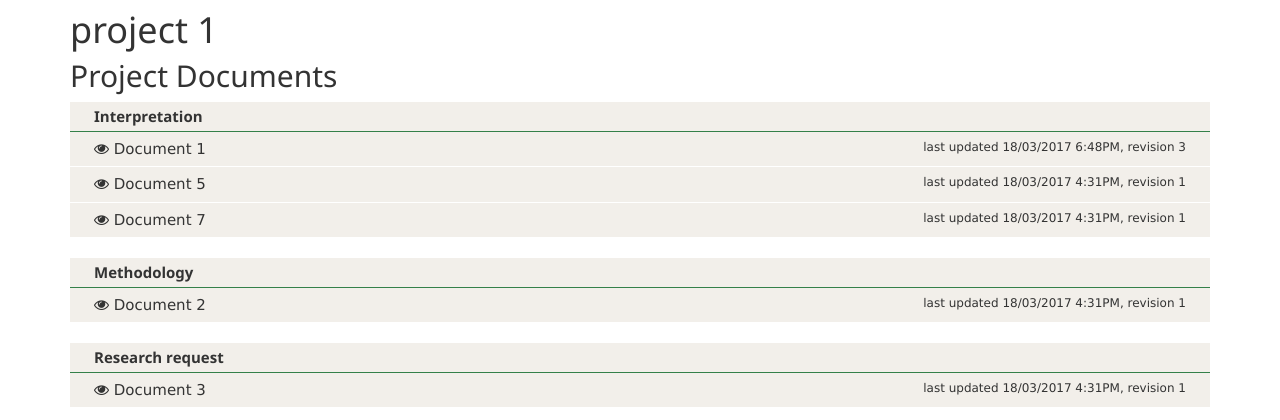
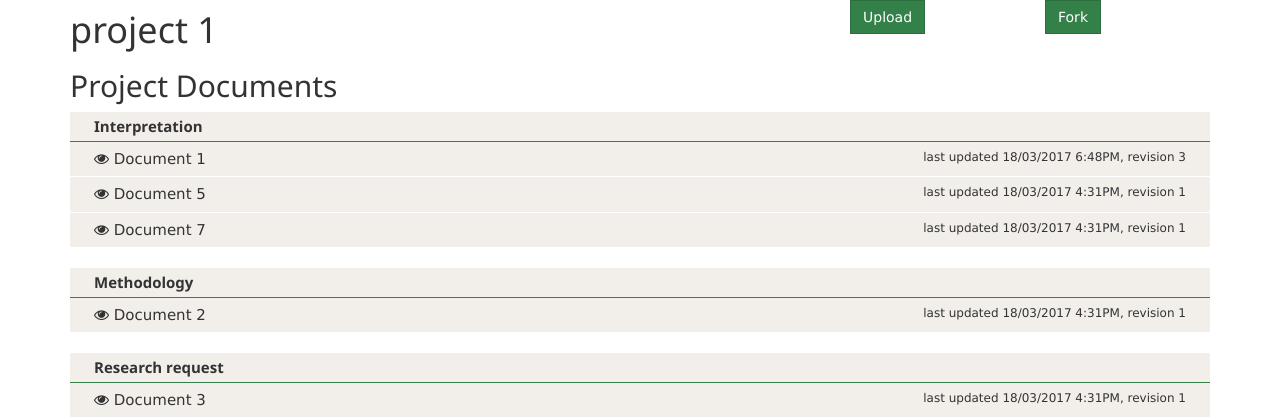
Before and after one commit to WeScience/WeScience, a Flask app: page /project/1 in a window 1280 px wide. Shown: the part 102-522 px from the top of the page. Run offline with Flask 2, Linux system fonts and the light colour scheme; data comes from the database, SQL or seed files in the repository; parts of the project's set-up code (start-up, migrations or seed data) failed here and were passed over; some libraries are stand-ins or nearby versions.

Commit message:
The final count down

```diff
--- a/assets/js/app.js
+++ b/assets/js/app.js
@@ -11,6 +11,9 @@ import project from './pages/project';
 import event from './pages/event';
 import login from './components/login';
 import menu from './components/menu';
+import * from './pages/fork';
+
+
 // We need to expose jQuery as global variable
 window.jQuery = window.$ = $;
 
@@ -21,6 +24,9 @@ mainNav().init();
 login().init();
 menu().init();
 
+fork().init();
+fork().forked();
+
 if ($('.dashboard-page').length) dashboard().init();
 if ($('.home-page').length) home().init();
 if ($('.profile-page').length) profile().init();
--- a/templates/common/menu.html
+++ b/templates/common/menu.html
@@ -39,8 +39,8 @@
             </span>
         </li>
         <li>
-          <span id="log-out" class="nav-link textLight btn-scroll" data-toggle="collapse" data-target=".navbar-collapse.in">
-              <a href="#log-out">Log out</a>
+          <span class="nav-link textLight btn-scroll" data-toggle="collapse" data-target=".navbar-collapse.in">
+              <a id="log-out" href="/">Log out</a>
             </span>
         </li>
     </ul>
--- a/templates/project.html
+++ b/templates/project.html
@@ -2,10 +2,24 @@
 {% block body %}
 
 <div class="container js-project-page">
-    <h1 class="js-project-title"><i class="fa fa-spinner fa-spin"></i></h1>
+    <div class="row project-head">
+      <div class="col-xs-8">
+        <h1 class="js-project-title"><i class="fa fa-spinner fa-spin"></i></h1>
+      </div>
+      <div class="col-xs-4">
+        <div class="row">
+          <div class="col-xs-6 btn-wrapper">
+            <a href="/new-event"><button class="btn btn-primary">Upload</button></a>
+          </div>
+          <div class="col-xs-6 btn-wrapper">
+            <button class="btn btn-primary fork">Fork</button>
+          </div>
+        </div>
+      </div>
+    </div>
+
     <h2>Project Documents</h2>
     <div class="project-documents">
-
         <a href="#" class="btn btn-primary">Add new Document</a>
     </div>
 
```
Also changed, not shown: assets/js/pages/fork.js (added, +49 -0 lines).
